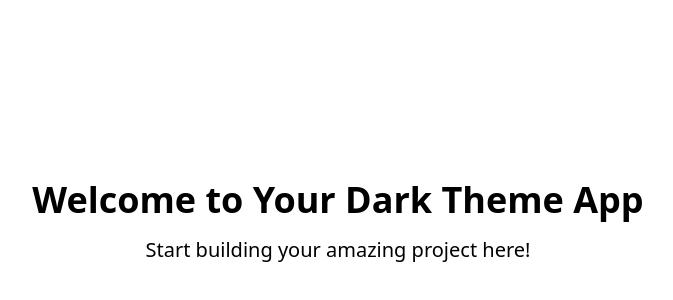
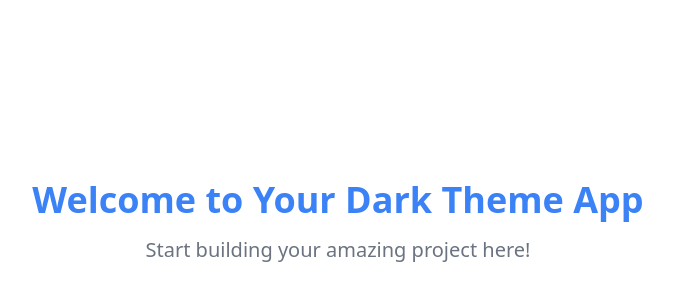
Before and after one commit to MuhammadAman02/hst-ai-aca78ad6-59d0-4334-8d5a-c710ca99e2ff, a React (Vite) app: page / in a window 1280 px wide. Shown: the part 178-478 px from the top of the page, without its empty margins (302-975 px from the left). Built offline with nearby package versions, Linux system fonts and the light colour scheme.

Commit message:
update file

```diff
--- a/src/index.css
+++ b/src/index.css
@@ -2,26 +2,22 @@
 @tailwind components;
 @tailwind utilities;
 
-:root {
-  --background: 20 14.3% 4.1%;
-  --foreground: 60 9.1% 97.8%;
-  --card: 20 14.3% 4.1%;
-  --card-foreground: 60 9.1% 97.8%;
-  --popover: 20 14.3% 4.1%;
-  --popover-foreground: 60 9.1% 97.8%;
-  --primary: 47.9 95.8% 53.1%;
-  --primary-foreground: 26 83.3% 14.1%;
-  --secondary: 12 6.5% 15.1%;
-  --secondary-foreground: 60 9.1% 97.8%;
-  --muted: 12 6.5% 15.1%;
-  --muted-foreground: 24 5.4% 63.9%;
-  --accent: 12 6.5% 15.1%;
-  --accent-foreground: 60 9.1% 97.8%;
-  --destructive: 0 62.8% 30.6%;
-  --destructive-foreground: 60 9.1% 97.8%;
-  --border: 12 6.5% 15.1%;
-  --input: 12 6.5% 15.1%;
-  --ring: 35.5 91.7% 32.9%;
+@layer base {
+  :root {
+    --background: #ffffff;
+    --foreground: #000000;
+    --primary: #3b82f6;
+    --primary-foreground: #ffffff;
+    --muted-foreground: #6b7280;
+  }
+
+  .dark {
+    --background: #1f2937;
+    --foreground: #ffffff;
+    --primary: #60a5fa;
+    --primary-foreground: #ffffff;
+    --muted-foreground: #9ca3af;
+  }
 }
 
 body {
```
